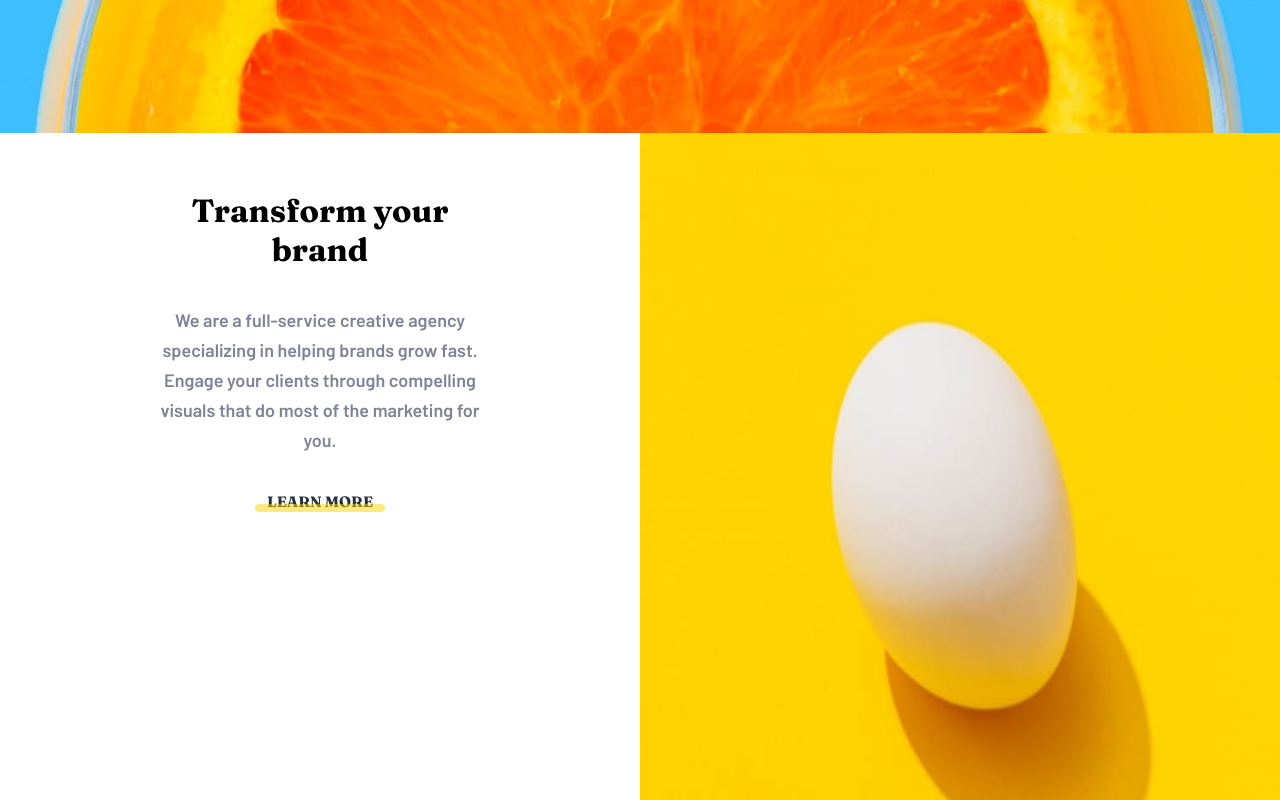
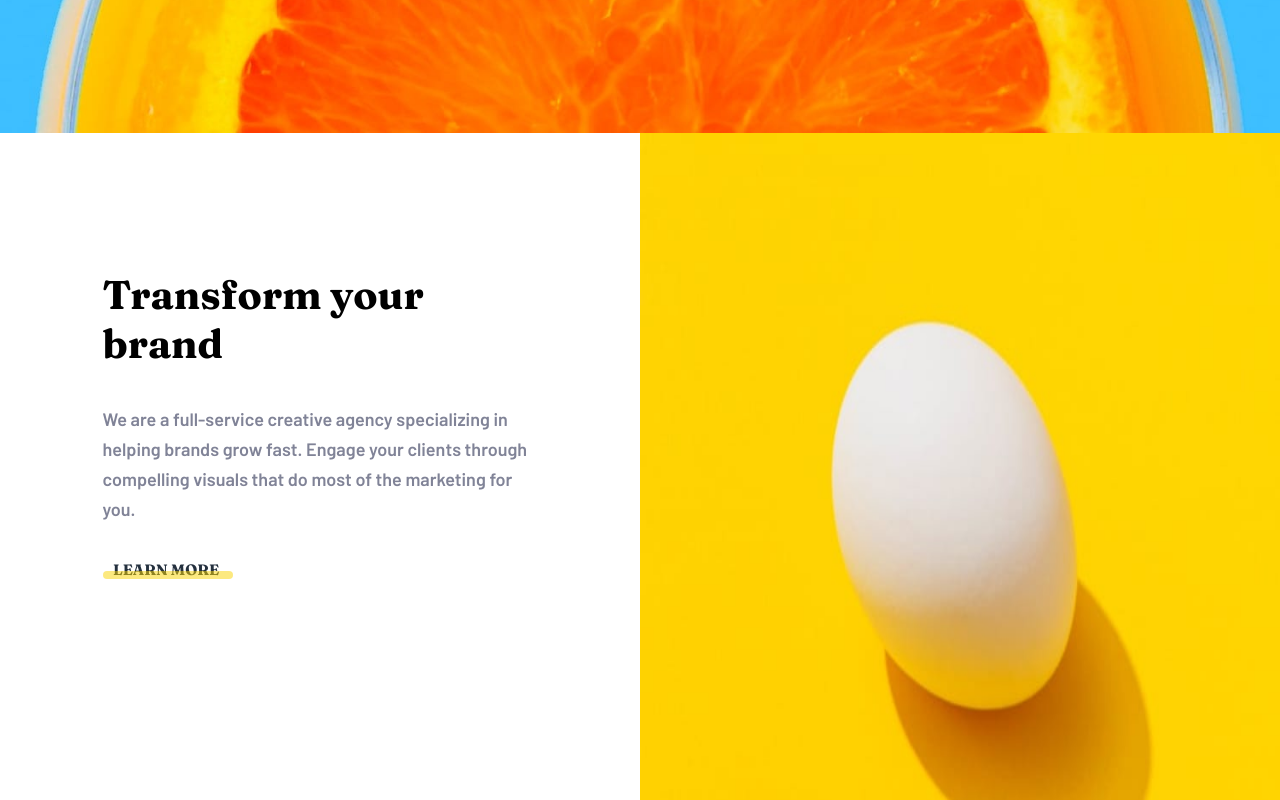
Before and after one commit to ltc870/sunnysideagencylandingpage, a React (Vite) app: page / in a window 1280 px wide. Shown: the part 1020-1820 px from the top of the page. Built offline with nearby package versions, Linux system fonts and the light colour scheme.

Commit message:
added styles to desktop layout

```diff
--- a/src/components/Main.module.css
+++ b/src/components/Main.module.css
@@ -132,6 +132,35 @@
         grid-row: 1 / 2;
     }
 
+    .transformContainer,
+    .standoutContainer {
+        display: flex;
+        flex-direction: column;
+        align-content: center;
+        justify-content: center;
+        text-align: left;
+        padding-top: 6.5em;
+        max-width: 435px;
+    }
+
+    .subtitle {
+        font-size: 2.5rem;
+        font-weight: bold;
+        margin-bottom: 0;
+    }
+
+    .mainLink span{
+        text-align: left;
+        margin-left: .7em;
+    }
+
+    .mainLink span::after {
+        margin-top: -.5;
+        margin-left: 0;
+        width: 30%;
+    }
+
+
     .eggPicture {
         grid-column: 2 / 3;
         grid-row: 1 / 2;
```
